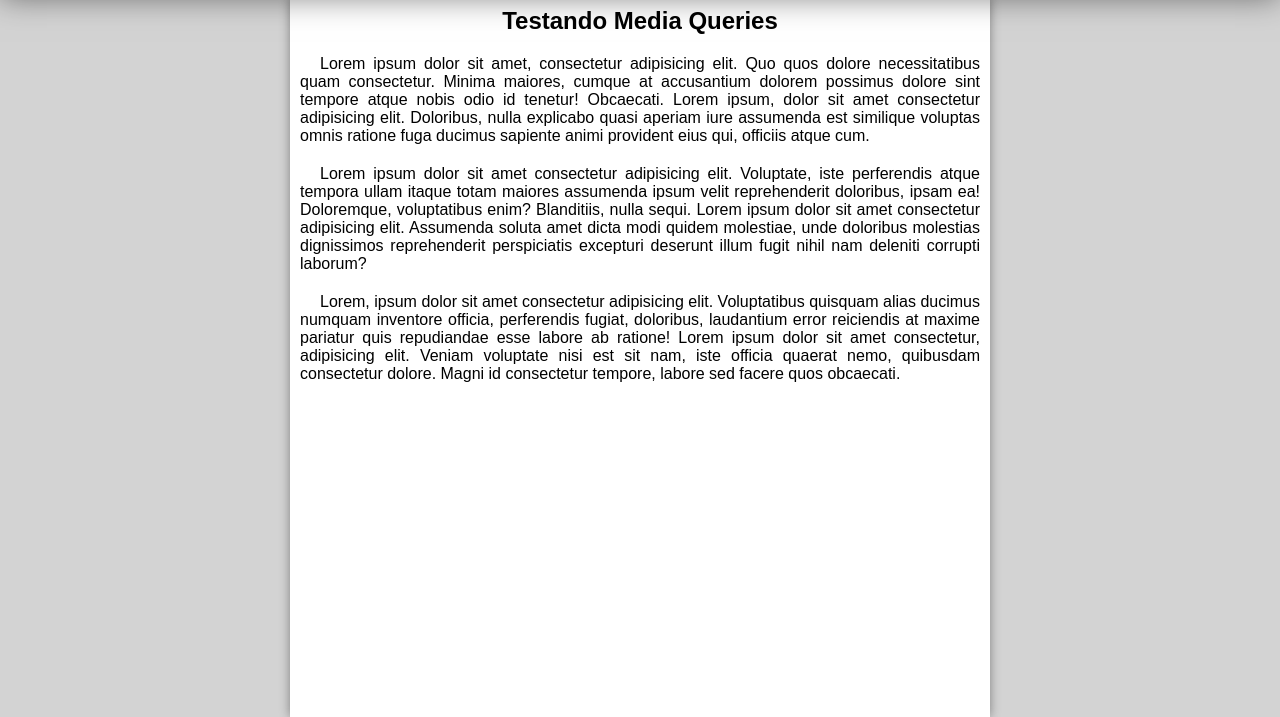
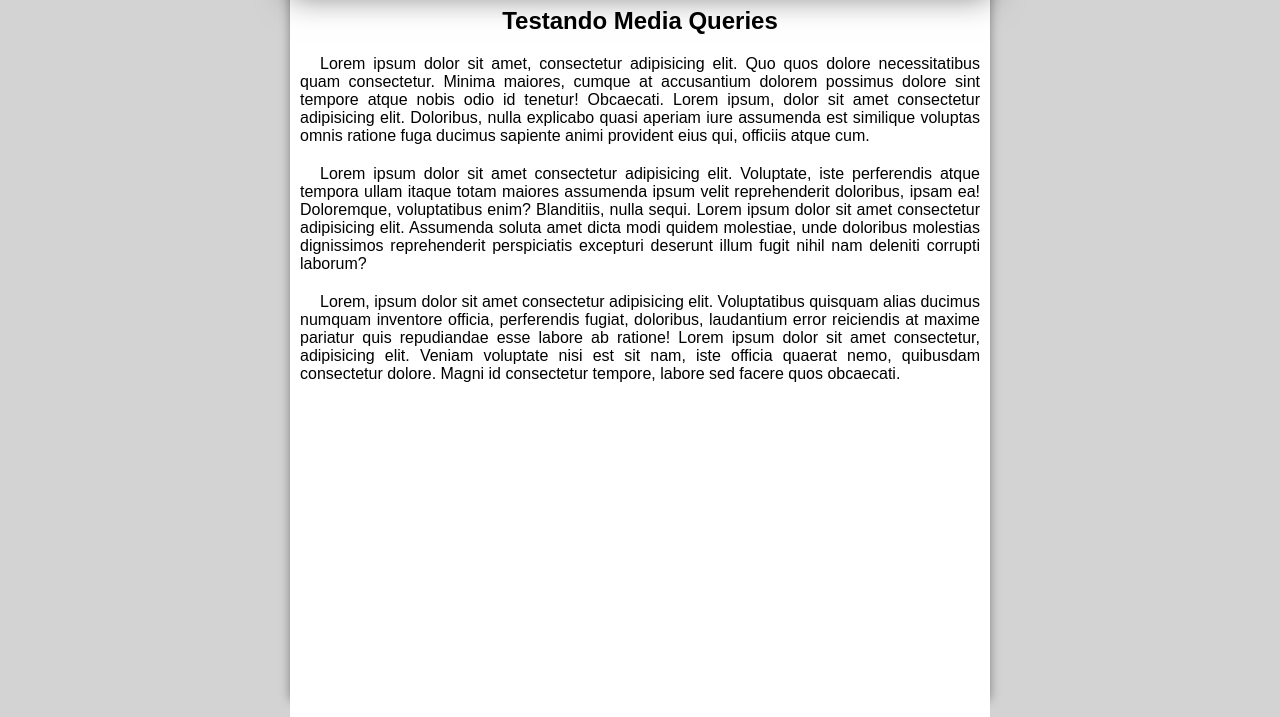
Before and after one commit to drouglaslucio/html-css, a plain HTML site: page exercicios/ex026/mq005/index.html in a window 1280 px wide. Shown: the part 100-817 px from the top of the page. Drawn offline with nearby package versions, Linux system fonts and the light colour scheme.

Commit message:
ex026 updates

```diff
--- a/exercicios/ex026/mq005/styles/media-query.css
+++ b/exercicios/ex026/mq005/styles/media-query.css
@@ -2,6 +2,11 @@
 
 @media screen and (min-width: 768px) {
 
+    body {
+        width: 700px;
+        margin: auto;
+        box-shadow: 0 0 10px gray;
+    }
     header #menu-burguer {
     display: none;
     }
@@ -21,9 +26,6 @@
     }
 
     main {
-        width: 700px;
         height: 90vh;
-        margin: auto;
-        box-shadow: 0 0 10px gray;
     }
 }
--- a/exercicios/ex026/mq005/styles/style.css
+++ b/exercicios/ex026/mq005/styles/style.css
@@ -8,6 +8,7 @@
 }
 body, html {
     background-color: lightgray;
+    height: 100vh;
 }
 
 header {
@@ -29,6 +30,7 @@ header #menu-burguer {
     color: white;
     text-align: center;
     padding: 5px;
+    cursor: pointer;
 }
 
 header #menu-burguer:hover {
@@ -37,6 +39,7 @@ header #menu-burguer:hover {
     color: black;
     text-align: center;
     padding: 5px;
+    box-shadow: inset 0 0 10px rgba(0, 0, 0, 0.5);
 }
 
 menu > ul {
```
